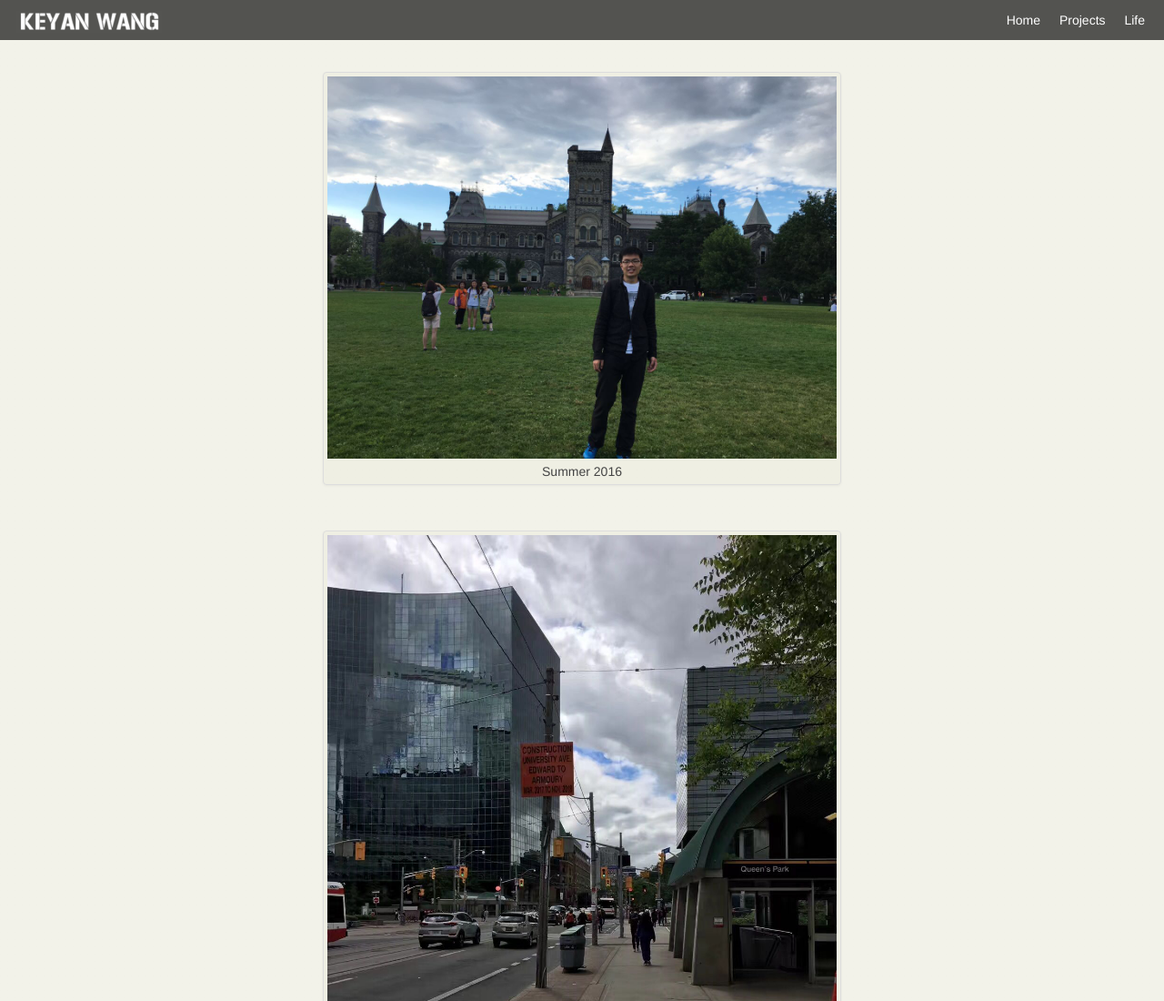
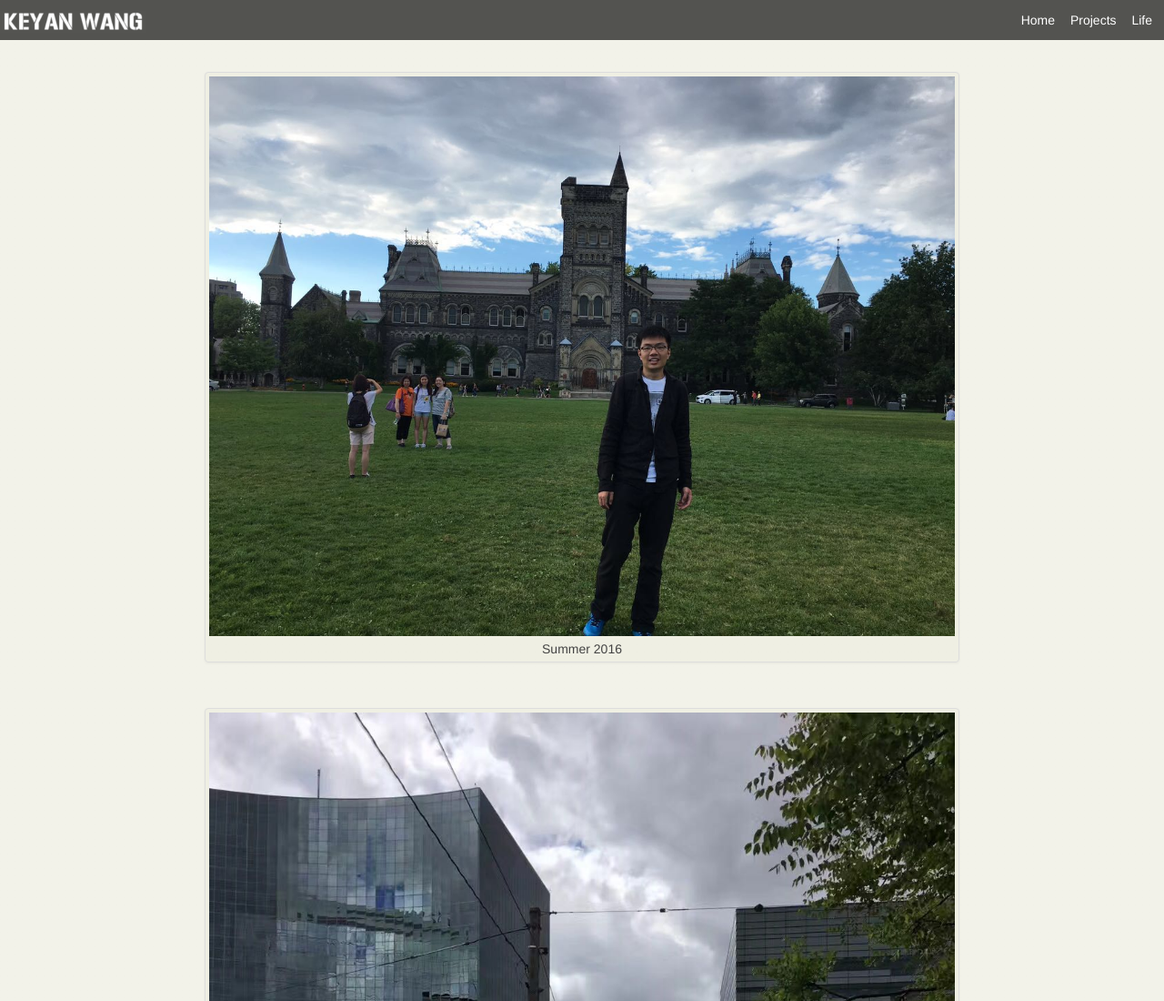
Before and after one commit to gitkeyan/Webpage-Keyan, a plain HTML site: page life.html in a window 1280 px wide. Shown: the top 1100 px of the page at 91% size. Drawn offline with nearby package versions, Linux system fonts and the light colour scheme.

Commit message:
fix margin in life page

```diff
--- a/css/style.css
+++ b/css/style.css
@@ -12,12 +12,12 @@ img {
   color: #ffffff;
   list-style: none;
   text-align: right;
-  padding: 12px 20px 12px 18px;
+  padding: 12px 13px 12px 0px;
 }
 
 .nav > li {
   display: inline-block;
-  padding: 0 1px 0 16px;
+  padding: 0 0px 0 13px;
 }
 
 .nav > li > a {
--- a/life.html
+++ b/life.html
@@ -18,7 +18,7 @@
 		        <li><a href="life.html">Life</a></li>
 		    </ul>
 		<div>
-		<div style="margin-left: 25%;margin-right: 25%">
+		<div style="max-width: 900px;margin-right: auto; margin-left: auto;">
 			<div class="uk-container uk-container-center uk-margin-top uk-margin-large-bottom">
 				<div class="uk-thumbnail uk-thumbnail-expand">
 				    <img src="images/life/1.jpg" alt="">
```
